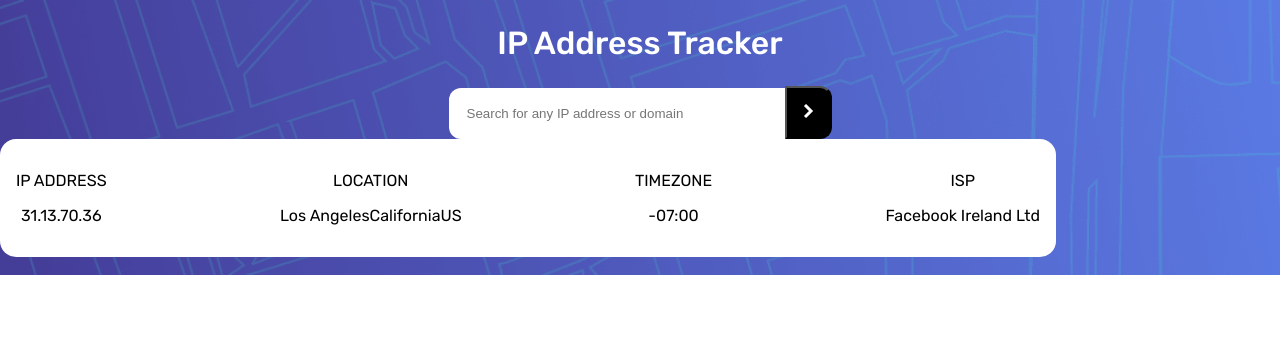
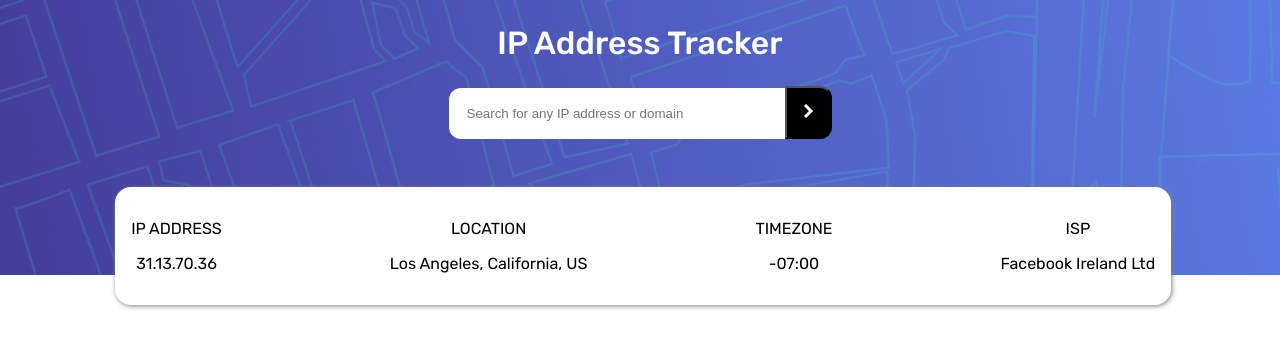
Before and after one commit to Pinakee15/ip-address-tracker-app, a React (Create React App) app: page /app in a window 1280 px wide. Shown: the top 348 px of the page. Built offline with nearby package versions, Linux system fonts and the light colour scheme.

Commit message:
styled and implemented the modal box for displaying IP info

```diff
--- a/src/layout/app-container/appContainer.js
+++ b/src/layout/app-container/appContainer.js
@@ -28,7 +28,7 @@ const AppContainer = (props) => {
                 <DisplayDetailsModal />
             </div>
 
-            <div className="app-container__upper-body">
+            <div className="app-container__lower-body">
 
             </div>
             {/* <div>Ip input : {inputIp}</div> */}
--- a/src/shared/entryComponents/Modals/displayDetailsModal/displayDetailsModal.css
+++ b/src/shared/entryComponents/Modals/displayDetailsModal/displayDetailsModal.css
@@ -1,4 +1,6 @@
 .modalContainer {
+  position: absolute;
+  bottom: -30px;
   display: flex;
   justify-content: space-between;
   background-color: #fff;
@@ -6,4 +8,6 @@
   width: 80vw;
   border-radius: 1rem;
   padding: 1rem;
+  box-shadow: 1px 1px 5px #808080;
+  left: 9vw;
 }
--- a/src/shared/entryComponents/Modals/displayDetailsModal/displayDetailsModal.js
+++ b/src/shared/entryComponents/Modals/displayDetailsModal/displayDetailsModal.js
@@ -35,17 +35,21 @@ let ipInfos = {
     }
 }
 
-let finalInfo = [{'IP ADDRESS' : ipInfos['ip']} , {'LOCATION' : ipInfos['location']['city'] + ipInfos['location']['region'] + ipInfos['location']['country']},
+ipInfos = [{'IP ADDRESS' : ipInfos['ip']} ,
+
+                {'LOCATION' : (ipInfos['location']['city'] ? ipInfos['location']['city'] + ', ' : '') +
+                    (ipInfos['location']['region'] ? ipInfos['location']['region'] + ', ' : '') +
+                    (ipInfos['location']['country'] ? ipInfos['location']['country'] : '')},
+
                  {'TIMEZONE' : ipInfos['location']['timezone']} , {'ISP' : ipInfos['isp']}]
 
 const DisplayDetailsModal = (props) => {
 
-    const [ipInfo, setIpInfo] = useState('');
-    const animals = ["Dog", "Bird", "Cat", "Mouse", "Horse"];
+    //const [ipInfo, setIpInfo] = useState('');
 
 	return (
         <div className="modalContainer">
-            {finalInfo.map(info=>{
+            {ipInfos.map(info=>{
                 return (
                     <div>
                         <p>{Object.keys(info)[0]}</p>
```
